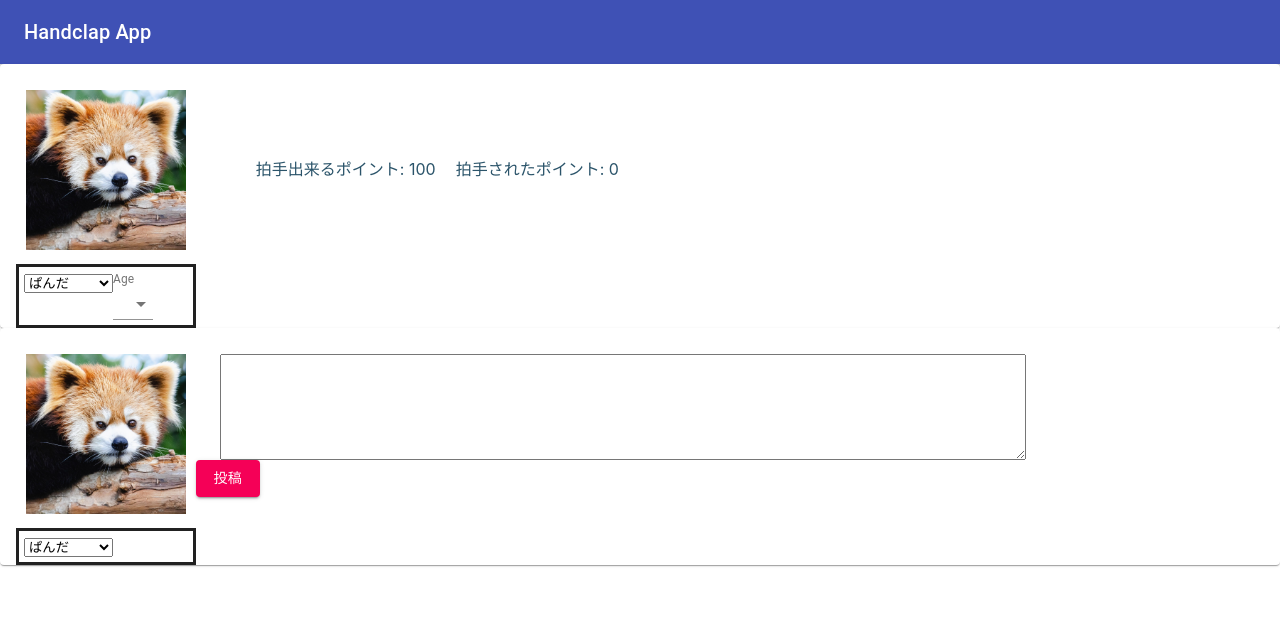
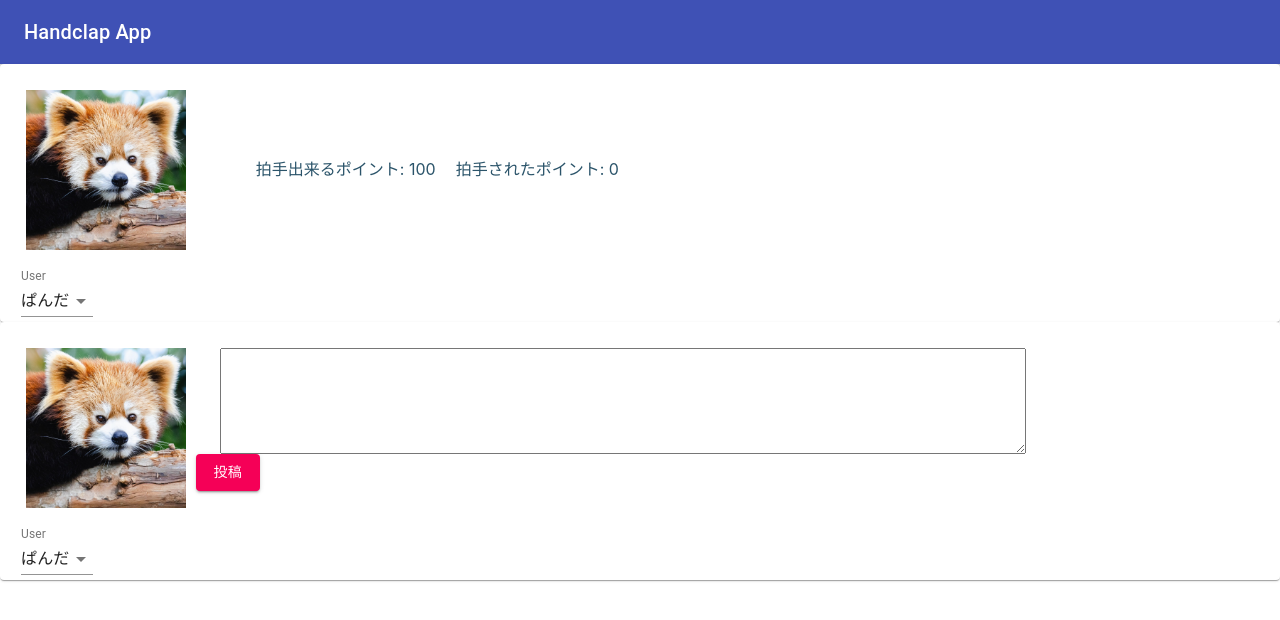
Before and after one commit to kariman12/handclap_app, a React (Create React App) app: page / in a window 1280 px wide. Shown: the top 620 px of the page. Built offline with nearby package versions, Linux system fonts and the light colour scheme.

Commit message:
add selecter

```diff
--- a/src/conponents/App.js
+++ b/src/conponents/App.js
@@ -80,7 +80,7 @@ class App extends React.Component {
             this.setState({clap_event: this.state.clap_event}); // 保存完了
             // inputのvalueを空に
             // e.target.text.value = '';
-            // console.log(this.state.clap_event);
+            console.log(this.state.clap_event);
         }
     }
 
@@ -125,6 +125,7 @@ class App extends React.Component {
         ];
 
 
+
         return (
             <div>
                 <AppBar position="static" color='primary'>
--- a/src/conponents/current_user.js
+++ b/src/conponents/current_user.js
@@ -1,4 +1,5 @@
 import React from 'react';
+import { makeStyles } from '@material-ui/core/styles';
 
 import Button from '@material-ui/core/Button';
 import AppBar from '@material-ui/core/AppBar';
@@ -24,6 +25,9 @@ class CurrentUser extends React.Component {
     }
 
     render() {
+
+        const classes = makeStyles();
+
         return(
         <div className="current-user">
             <div className="container">
@@ -33,12 +37,32 @@ class CurrentUser extends React.Component {
             <div className="user">
                     <img src={`${process.env.PUBLIC_URL}/${this.props.userList[this.props.current_user_id].image}`} className="user-image" alt={this.props.userList[this.props.current_user_id].image} />
                     <div className="user-name">
-                        <select onChange={(event) => {this.props.handleCurrentUserChange(event)}}>
+                        {/* <select onChange={(event) => {this.props.handleCurrentUserChange(event)}}>
                         {this.props.userList.map((user, i) => {
+                                console.log(user);
                                 return <option value={i}>{user.name}</option>
                             })};
-                        </select>
-                        {/* <FormControl className={classes.formControl}> */}
+                        </select> */}
+
+                        <FormControl className={classes.formControl} onChange={(event) => {this.props.handleCurrentUserChange(event)}}>
+                        {/* <FormControl className="{classes.formControl}" onChange={(event) => {this.props.handleCurrentUserChange(event)}}> */}
+                            <InputLabel id="demo-simple-select-label">User</InputLabel>
+                            <Select
+                            labelId="demo-simple-select-label"
+                            id="demo-simple-select"
+                            // value={age}
+                            value={this.props.current_user_id}
+                            onChange={(event) => {this.props.handleCurrentUserChange(event)}}
+                            >
+                            {this.props.userList.map((user, i) => {
+                                // return <option value={i}>{user.name}</option>
+                                return <MenuItem value={String(i)}>{user.name}</MenuItem>
+                            })}
+                            </Select>
+                        </FormControl>
+
+
+                        {/* <FormControl className={classes.formControl}>
                         <FormControl className="{classes.formControl}">
                             <InputLabel id="demo-simple-select-label">Age</InputLabel>
                             <Select
@@ -53,9 +77,8 @@ class CurrentUser extends React.Component {
                             <MenuItem value={20}>Twenty</MenuItem>
                             <MenuItem value={30}>Thirty</MenuItem>
                             </Select>
-                        </FormControl>
+                        </FormControl> */}
 
-                        {/* <p>{this.props.userList.name}</p> */}
                     </div>
                 </div>
                 <ul className='clap-list'>
--- a/src/conponents/form.js
+++ b/src/conponents/form.js
@@ -1,4 +1,6 @@
 import React from 'react';
+import { makeStyles } from '@material-ui/core/styles';
+
 
 import Button from '@material-ui/core/Button';
 import AppBar from '@material-ui/core/AppBar';
@@ -7,6 +9,13 @@ import Typography from '@material-ui/core/Typography';
 import Card from '@material-ui/core/Card';
 import CardActions from '@material-ui/core/CardActions';
 import CardContent from '@material-ui/core/CardContent';
+
+import InputLabel from '@material-ui/core/InputLabel';
+import MenuItem from '@material-ui/core/MenuItem';
+import FormHelperText from '@material-ui/core/FormHelperText';
+import FormControl from '@material-ui/core/FormControl';
+import Select from '@material-ui/core/Select';
+
 
 class Form extends React.Component {
 
@@ -18,6 +27,9 @@ class Form extends React.Component {
     }
 
     render() {
+
+        const classes = makeStyles();
+
         return(
             <div className="form">
                 <div className = "container">
@@ -27,12 +39,27 @@ class Form extends React.Component {
                 <div className="user">
                     <img src={`${process.env.PUBLIC_URL}/${this.props.userList[this.props.to_user_id].image}`} className="user-image" alt={this.props.userList[this.props.to_user_id].image} />
                         <div className="user-name">
-                            <select onChange={(event) => {this.props.handleToUserChange(event)}}>
+                            {/* <select onChange={(event) => {this.props.handleToUserChange(event)}}>
                             {this.props.userList.map((user, i) => {
                                     return <option value={i}>{user.name}</option>
                                 })};
-                            </select>
-                            {/* <p>{this.props.userList.name}</p> */}
+                            </select> */}
+
+                            <FormControl className={classes.formControl} onChange={(event) => {this.props.handleToUserChange(event)}}>
+                            <InputLabel id="demo-simple-select-label">User</InputLabel>
+                            <Select
+                            labelId="demo-simple-select-label"
+                            id="demo-simple-select"
+                            // value={age}
+                            value={this.props.to_user_id}
+                            onChange={(event) => {this.props.handleToUserChange(event)}}
+                            >
+                            {this.props.userList.map((user, i) => {
+                                return <MenuItem value={String(i)}>{user.name}</MenuItem>
+                            })}
+                            </Select>
+                        </FormControl>
+
                         </div>
                 </div>
                 <div className="form-text">
--- a/src/index.css
+++ b/src/index.css
@@ -45,7 +45,7 @@ ul {
 .user-name {
   padding: 5px;
   margin: 0 auto;
-  border: solid;
+  /* border: solid; */
 }
 
 .user-name p {
```
